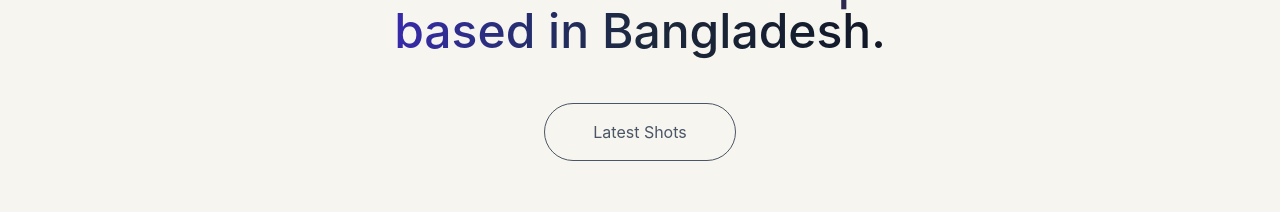
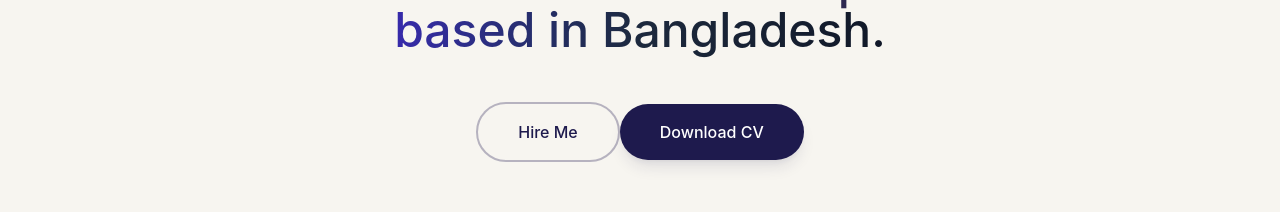
Before and after one commit to bijoysahadev/protfolio_, a React (Vite) app: page / in a window 1280 px wide. Shown: the part 397-609 px from the top of the page. Built offline with nearby package versions, Linux system fonts and the light colour scheme.

Commit message:
feat:cv buttons

```diff
--- a/Components/Hero.jsx
+++ b/Components/Hero.jsx
@@ -4,6 +4,8 @@
 import { easeIn } from 'motion'
 import { motion } from 'framer-motion'
 import { fadeInUp, nameTagAnimation, transitions } from '../src/Utilies/animation'
+import Flex from '../Components/Flex'
+import { Link } from 'react-router'
 const Hero = () => {
 
     return (
@@ -38,7 +40,21 @@
                 <br />
                 <span className='bg-gradient-to-r from-indigo-800 via-slate-800 to-gray-900 !text-transparent bg-clip-text' >based in Bangladesh.</span></motion.h1>
             {/* button */}
-            <motion.button  variants={fadeInUp}  initial="initial"  animate="animate" transition={{...transitions.default,delay:0.6}} className='mt-8 py-4 px-12 cursor-pointer border border-gray-600 text-gray-600 hover:border-gray-400 hover:text-white transition-colors rounded-full' >Latest Shots</motion.button>
+          <Flex className={`items-center justify-center`} >
+              <motion.button  variants={fadeInUp}  initial="initial"  animate="animate" transition={{...transitions.default,delay:0.6}} className='mt-8 py-4 px-10 cursor-pointer border-2 border-indigo-950/30 text-indigo-950 font-medium hover:border-indigo-950 hover:bg-indigo-950/5 transition-all duration-300 rounded-full' >
+              <Link to={`contact`} >Hire Me</Link></motion.button>
+         <motion.a
+                    href="/resume.pdf"
+                    download="Bijoy_Saha_CV.pdf"
+                    variants={fadeInUp}
+                    initial="initial"
+                    animate="animate"
+                    transition={{...transitions.default, delay: 0.6}}
+                    className='mt-8 py-4 px-10 cursor-pointer bg-indigo-950 text-white font-medium hover:bg-purple-900 transition-all duration-300 rounded-full shadow-lg shadow-indigo-950/10 inline-block'
+                >
+                    Download CV
+                </motion.a>
+          </Flex>
         </div>
 
 
```
Also changed, not shown: 1 other file (tests, documents, lock files or other folders).
